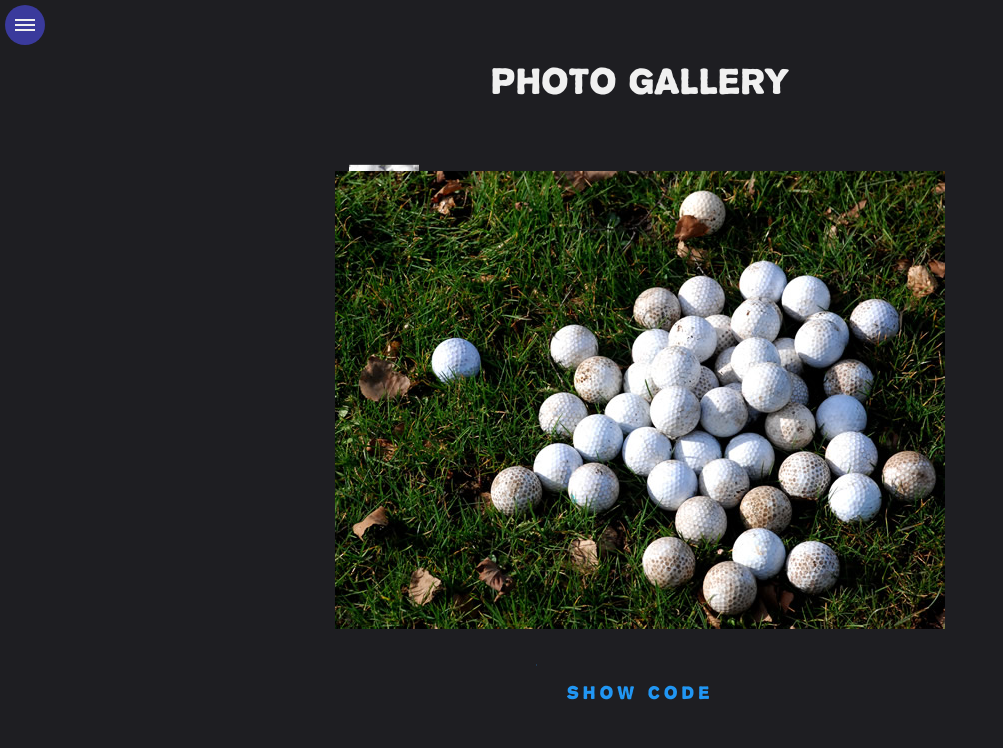
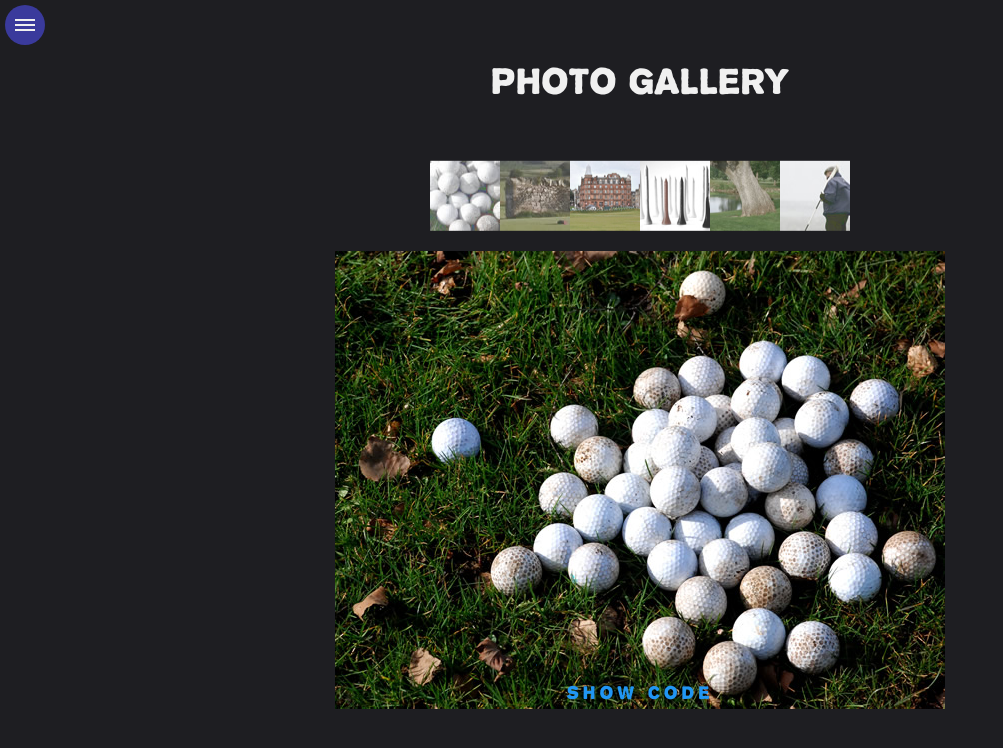
Before and after one commit to UniqueNickname/vue-plus-jquery-project, a Vue app: page /PhotoGallery in a window 1280 px wide. Shown: the top 748 px of the page, without its empty margins (0-1003 px from the left). Built offline with nearby package versions, Linux system fonts and the light colour scheme.

Commit message:
edit photo-gallery.sass

```diff
--- a/src/assets/sass/photo-gallery.sass
+++ b/src/assets/sass/photo-gallery.sass
@@ -11,13 +11,12 @@
 		font-family: 'Propaganda-l'
 	.preview-list
 		position: absolute
-		top: 50%
-		left: 30%
-		width: 70px
+		top: 25%
+		left: 50%
 		transform: translate(-50%, -50%)
 	.big-photo
 		position: absolute
-		top: 50%
+		top: 60%
 		left: 50%
 		img
 			position: absolute
```
